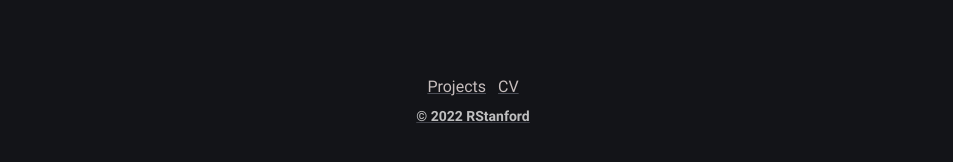
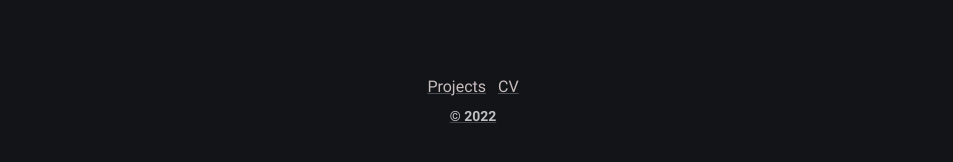
Before and after one commit to shmor3/personal-site, a Jekyll site: the page built from index.md, in a window 1280 px wide. Shown: the part 645-807 px from the top of the page, without its empty margins (163-1116 px from the left). Built offline with Jekyll 4.4.1, drawn with Linux system fonts in a browser that asks for light colours.

Commit message:
footer text updates

```diff
--- a/_includes/footer.html
+++ b/_includes/footer.html
@@ -2,7 +2,7 @@
   <a class="footer-link" href="/projects/">Projects</a>
   <a class="footer-link" href="/cv/">CV</href></a>
   <small class="footer_copyright">
-      <span class="footer_item"><a class="footer-link" href="/">&copy; 2022 RStanford</a></span>
+      <span class="footer_item"><a class="footer-link" href="/">&copy; 2022</a></span>
   </small>
 </footer>
 <script src="/assets/js/main.js" defer="defer"></script>
```
Also changed, not shown: 7 other files.
